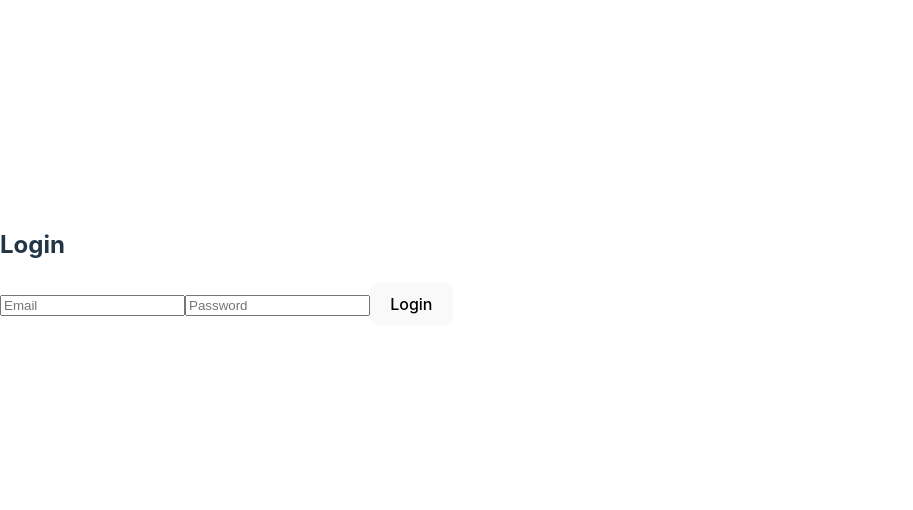
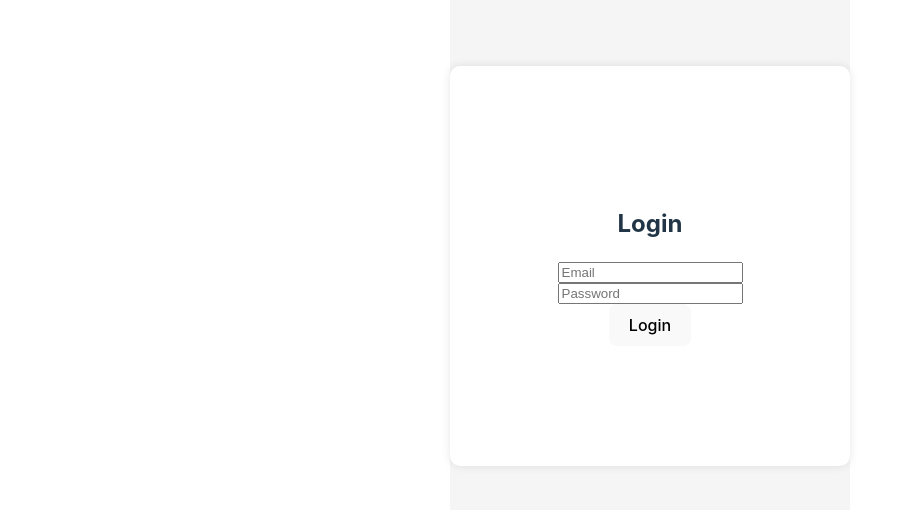
Before and after one commit to Valiantic/RENM-Login-and-Signup-System, a React (Vite) app in the folder frontend/: page /login in a window 1280 px wide. Shown: the part 134-644 px from the top of the page, without its empty margins (0-913 px from the left). Built offline with nearby package versions, Linux system fonts and the light colour scheme.

Commit message:
Add styling to login

```diff
--- /dev/null
+++ b/frontend/src/assets/css/Login.css
@@ -0,0 +1,20 @@
+.Logincontainer {
+    display: flex;
+    justify-content: center;
+    align-items: center;
+    height: 100vh;
+    background-color: #f5f5f5;
+    margin-left: 450px;
+}
+
+.Loginform {
+    display: flex;
+    flex-direction: column;
+    justify-content: center;
+    align-items: center;
+    width: 400px;
+    height: 400px;
+    background-color: white;
+    border-radius: 10px;
+    box-shadow: 0 0 10px 0 rgba(0,0,0,0.1);
+}
--- a/frontend/src/components/Login.jsx
+++ b/frontend/src/components/Login.jsx
@@ -1,6 +1,7 @@
 import React, { useState } from 'react';
 import axios from 'axios';
 import { useNavigate } from 'react-router-dom';
+import '../assets/css/login.css';
 
 const Login = () => {
   const [email, setEmail] = useState('');
@@ -23,9 +24,9 @@ const Login = () => {
   };
 
   return (
-    <div>
-      <h2>Login</h2>
-      <form onSubmit={handleSubmit}>
+    <div className='Logincontainer'>
+      <form className='Loginform' onSubmit={handleSubmit}>
+        <h2>Login</h2>
         <input type="email" placeholder="Email" value={email} onChange={(e) => setEmail(e.target.value)} />
         <input type="password" placeholder="Password" value={password} onChange={(e) => setPassword(e.target.value)} />
         <button type="submit">Login</button>
```
